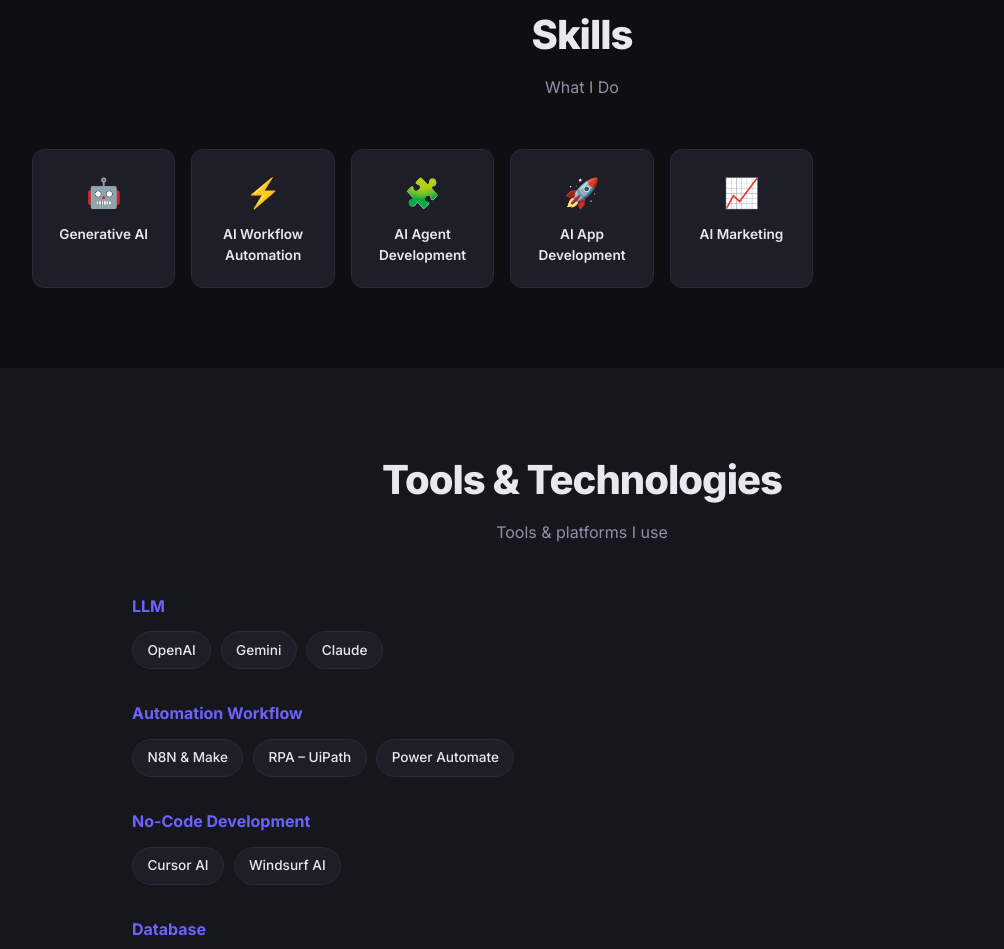
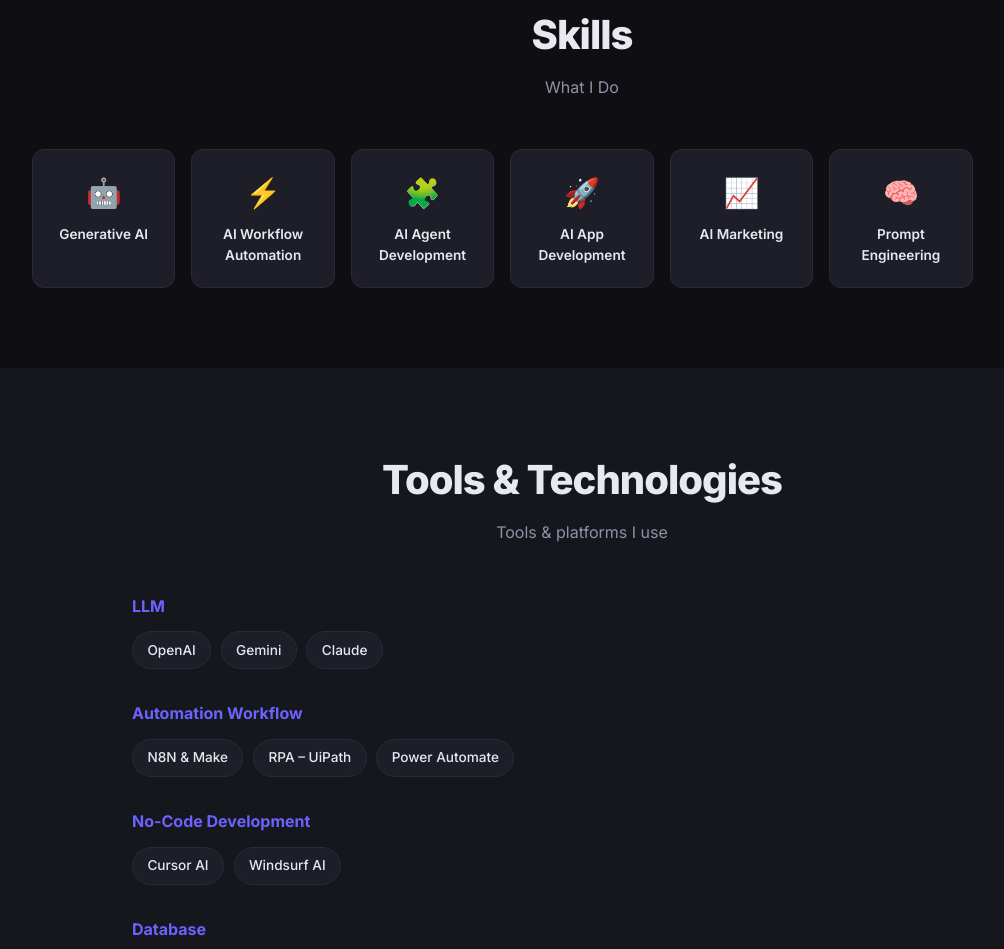
Before and after one commit to askulkarni029/my_portfolio, a plain HTML site: page index.html in a window 1280 px wide. Shown: the part 942-1891 px from the top of the page, without its empty margins (58-1062 px from the left). Drawn offline with Linux system fonts and the light colour scheme; no server answers.

Commit message:
Add Prompt Engineering back to Skills section

```diff
--- a/index.html
+++ b/index.html
@@ -84,6 +84,10 @@
         <div class="skill-card" tabindex="0" role="button" data-desc="Use AI to streamline content marketing, campaign planning, branding, and customer engagement for business growth.">
           <span class="skill-icon">📈</span>
           <span class="skill-name">AI Marketing</span>
+        </div>
+        <div class="skill-card" tabindex="0" role="button" data-desc="Design structured prompts that generate accurate, creative, and business-focused AI responses across multiple LLMs.">
+          <span class="skill-icon">🧠</span>
+          <span class="skill-name">Prompt Engineering</span>
         </div>
       </div>
     </div>
```
